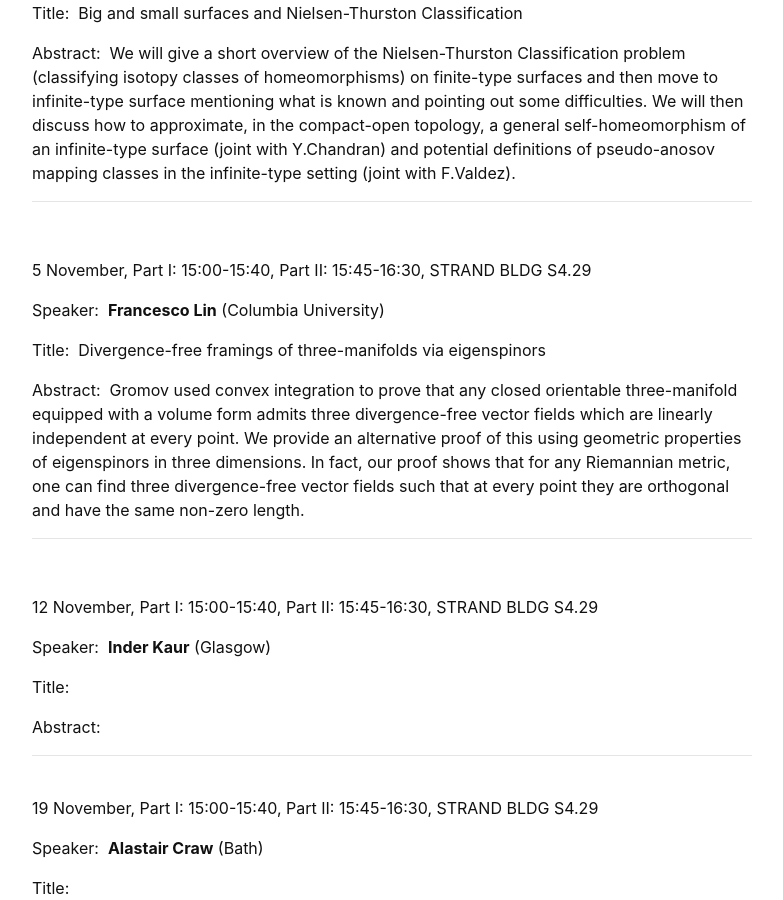
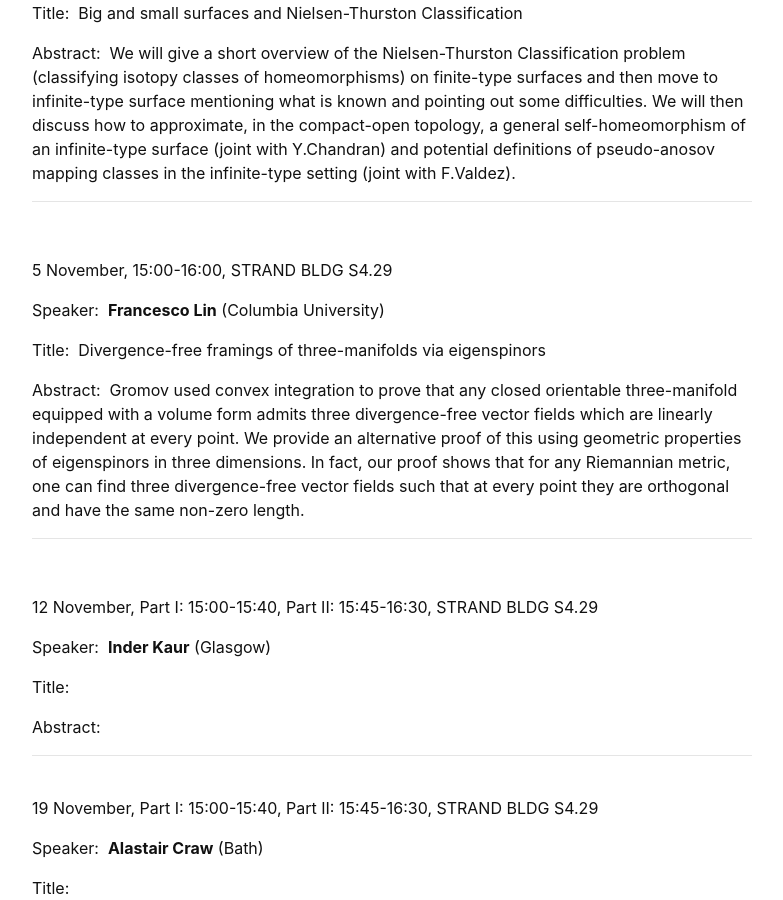
Before and after one commit to kcl-geometry-seminar/kcl-geometry-seminar.github.io, a Jekyll site: the page built from pages/index.md, in a window 1280 px wide and 900 px high, scrolled down 2229 px. Shown: the whole window, without its empty margins (248-1031 px from the left). Built offline with Jekyll 4.4.1, drawn with Linux system fonts in a browser that asks for light colours; formulas are drawn with MathJax 3; a script that is not in the unit is left out.

Commit message:
Update index.md
Updated the time for the seminar on 5 Nov

```diff
--- a/pages/index.md
+++ b/pages/index.md
@@ -81,7 +81,7 @@ Abstract:&nbsp; We will give a short overview of the Nielsen-Thurston Classifica
 ---------------------------------------------------------
 <br />
 
-5 November, Part I: 15:00-15:40, Part II: 15:45-16:30, STRAND BLDG S4.29
+5 November, 15:00-16:00, STRAND BLDG S4.29
 
 Speaker:&nbsp; **Francesco Lin** (Columbia University)
 
```
